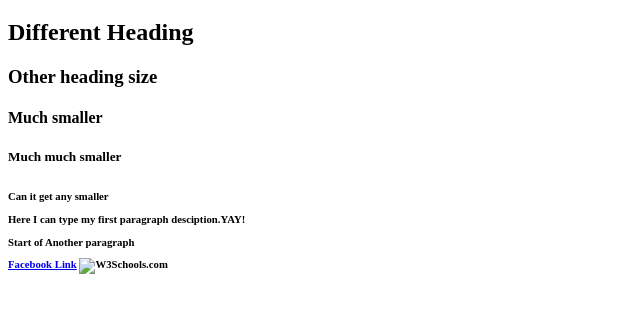
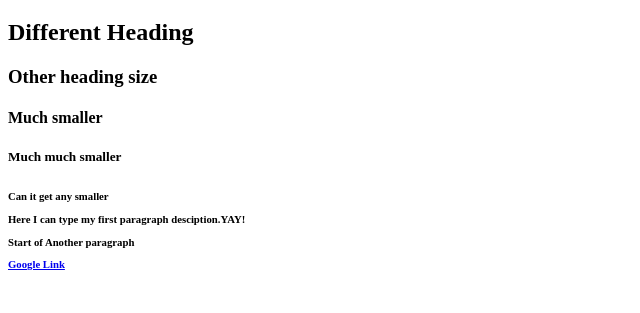
Before and after one commit to Siranush24/siranush24.github.io, a plain HTML site: page index.html in a window 1280 px wide. Shown: the part 87-400 px from the top of the page, without its empty margins (0-640 px from the left). Drawn offline with Linux system fonts and the light colour scheme.

Commit message:
Update index.html

```diff
--- a/index.html
+++ b/index.html
@@ -16,10 +16,7 @@
 
 <p>Start of Another paragraph</p>
 
-<a href="https://www.facebook.com/">Facebook Link</a>
-
-<img src="w3schools.jpg" alt="W3Schools.com" width="104" height="142">
-
+<a href="https://www.google.com/">Google Link</a>
 
 
 
```
